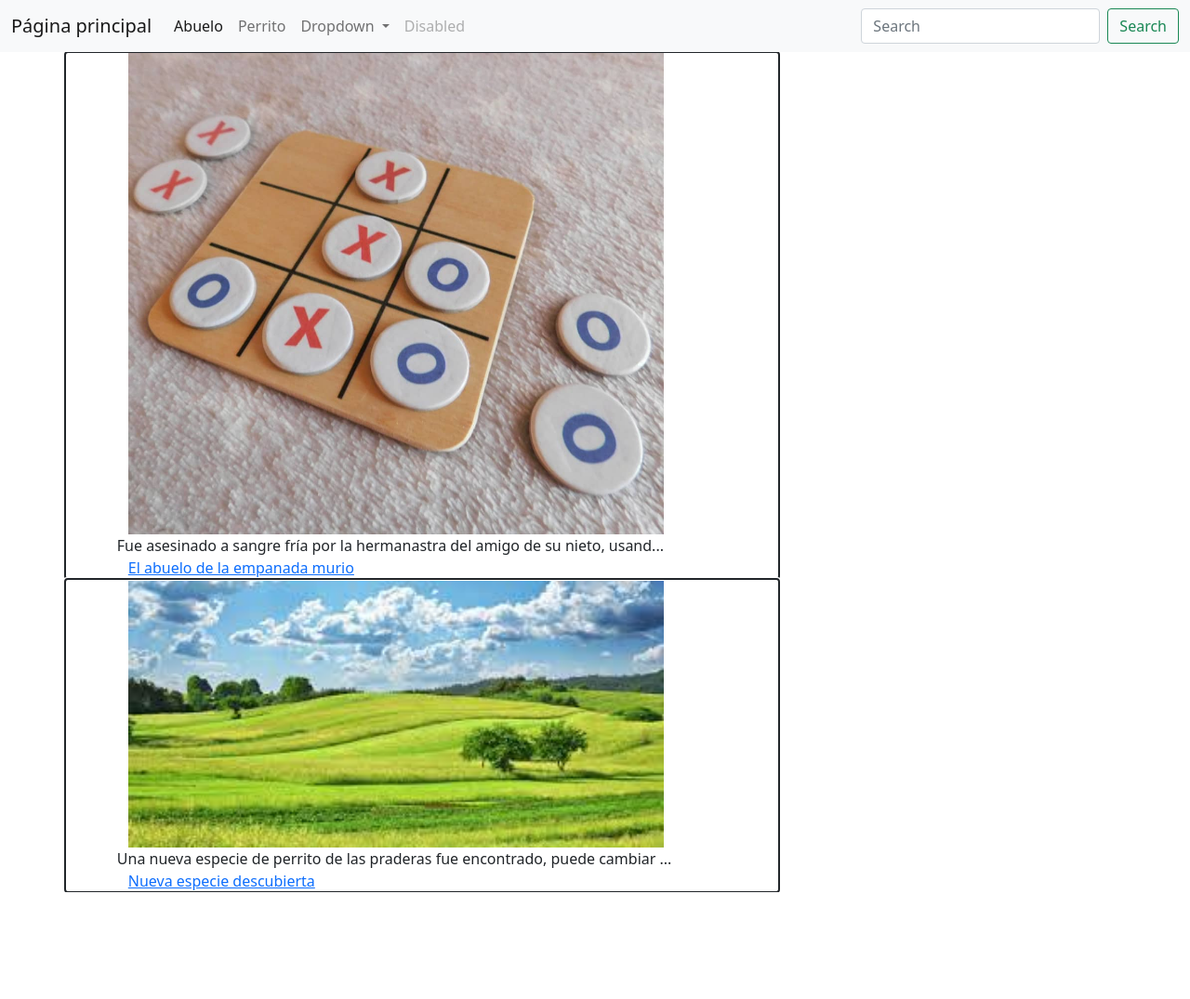
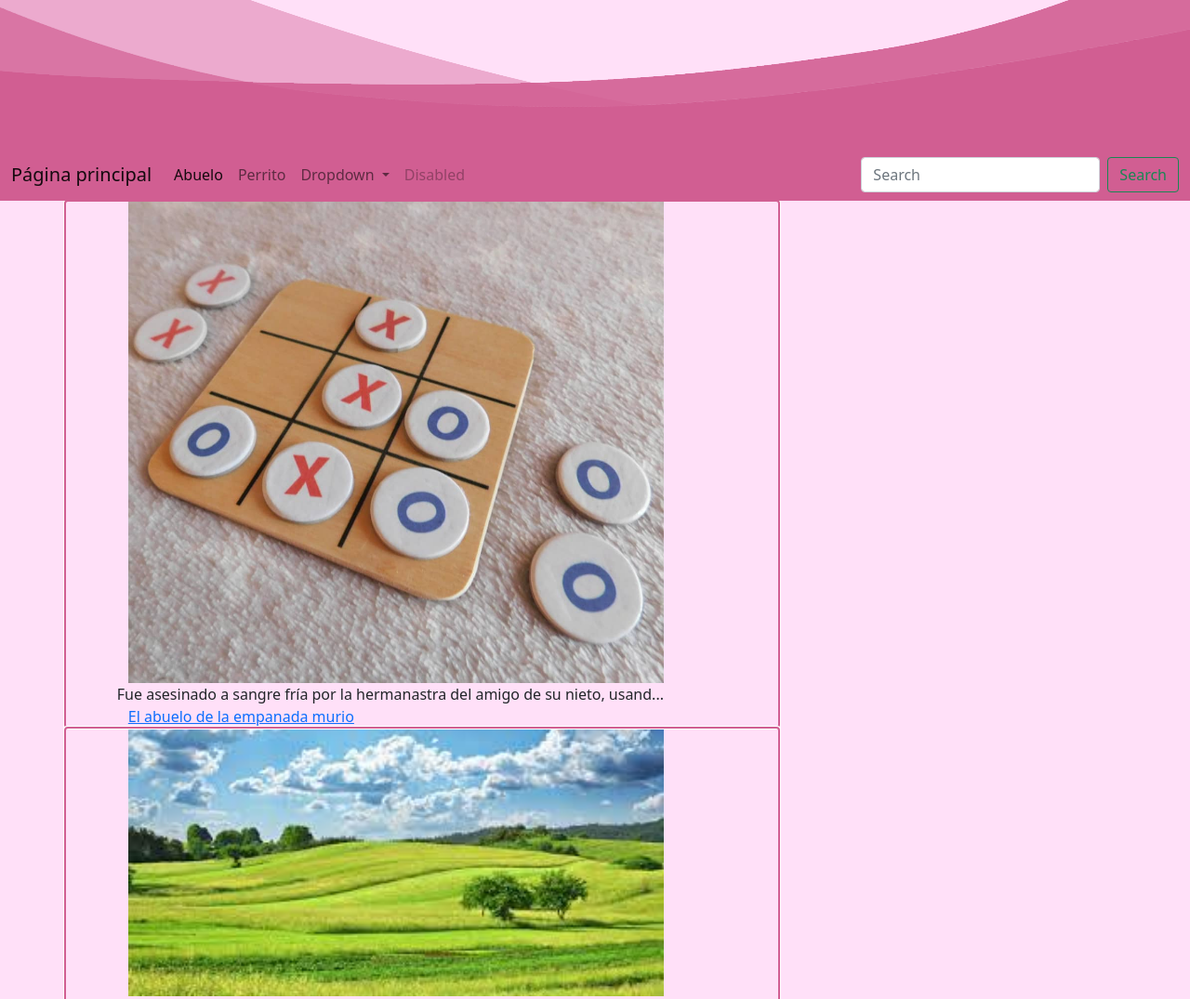
Before and after one commit to mertens2/proyecto-final-desarrollo-web, a plain HTML site: page INDEX.html in a window 1280 px wide. Shown: the top 1075 px of the page at 93% size. Before the commit the page ends 960 px from the top, so only its background shows below. Drawn offline with nearby package versions, Linux system fonts and the light colour scheme.

Commit message:
banner y esquema de colores añadidos

```diff
--- a/INDEX.html
+++ b/INDEX.html
@@ -16,6 +16,7 @@
 </head>
 
 <body>
+    <div class="cudi-banner"><img class="banner" src="img/banner back.png"></div>
     <nav class="navbar navbar-expand-lg navbar-light bg-light">
         <div class="container-fluid">
             <a class="navbar-brand" href="#">Página principal</a>
@@ -58,14 +59,14 @@
         </div>
     </nav>
     <div class="container">
-        <div class="row"><img src="img/tablero-didactico.jpg">
+        <div class="row"><img class="news-img" src="img/tablero-didactico.jpg">
             Fue asesinado a sangre fría por la hermanastra del amigo de su nieto, usand...
             <br>
             <a href="html/noticia-abuelo.html">El abuelo de la empanada murio</a>
         </div>
     </div>
     <div class="container">
-        <div class="row"><img src="img/pradera.jpg">
+        <div class="row"><img class="news-img" src="img/pradera.jpg">
             Una nueva especie de perrito de las praderas fue encontrado, puede cambiar ...
             <br>
             <a href="html/noticia-perrito.html">Nueva especie descubierta</a>
--- a/css/noticias.css
+++ b/css/noticias.css
@@ -2,10 +2,27 @@
     padding-left: 5%;
     padding-right: 10%;
     width: 60vw;
-    border-color: aquamarine !important;
     outline: auto;
+    outline-color: #d15e92;
+}
+body {
+    background: #ffe0f8 !important;
 }
 
-img {
+.cudi-banner {
+    height: 20vh;
+    width: 100vw;
+}
+
+.bg-light {
+    background-color: #d15e92 !important;
+}
+
+.banner {
+    width: inherit;
+    height: inherit;
+}
+
+.news-img {
     width: 60vw !important;
 }
```
Also changed, not shown: img/banner back.png (added).
